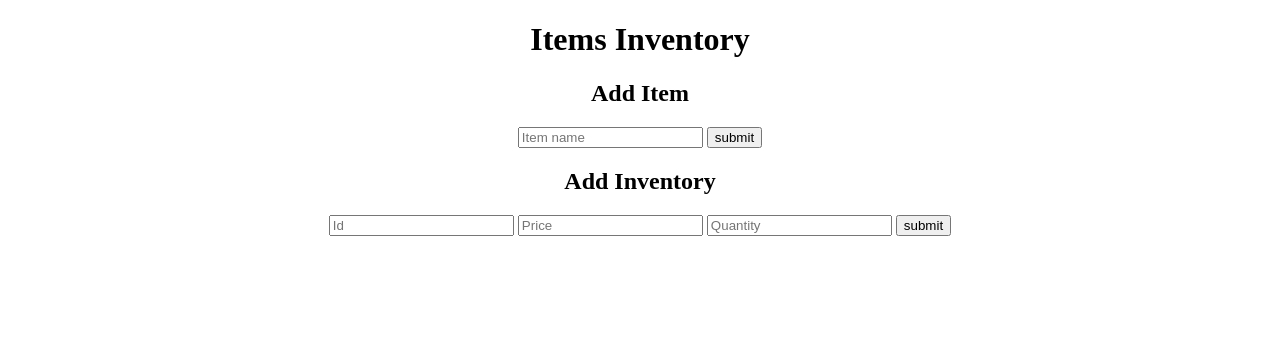
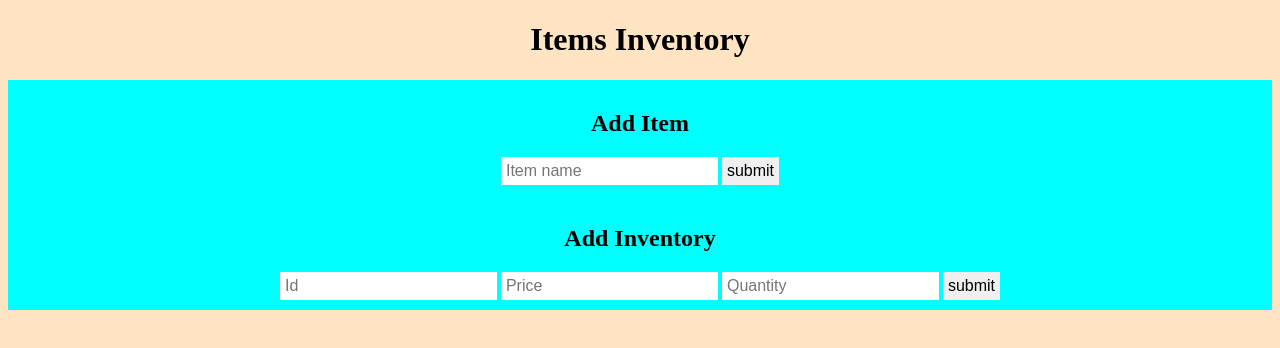
Before and after one commit to emmaezeiru/Crud-inventory-solution, a website: page views/index.html in a window 1280 px wide. Drawn offline with Linux system fonts and the light colour scheme.

Commit message:
styled page

```diff
--- a/public/styles.css
+++ b/public/styles.css
@@ -1,3 +1,15 @@
 body {
+    background-color: bisque;
     text-align: center;
 }
+
+form {
+    background-color:aqua;
+    padding: 10px;
+}
+
+input {
+    padding: 5px;
+    border: 2px;
+    font-size: 16px;
+}
```
